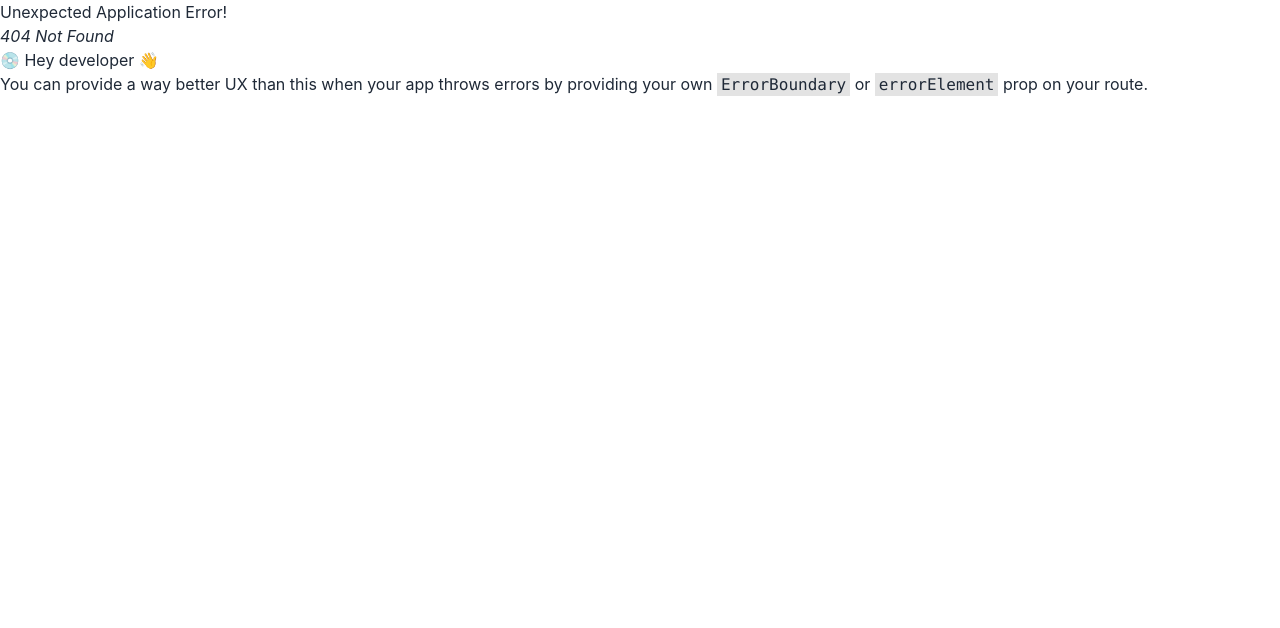
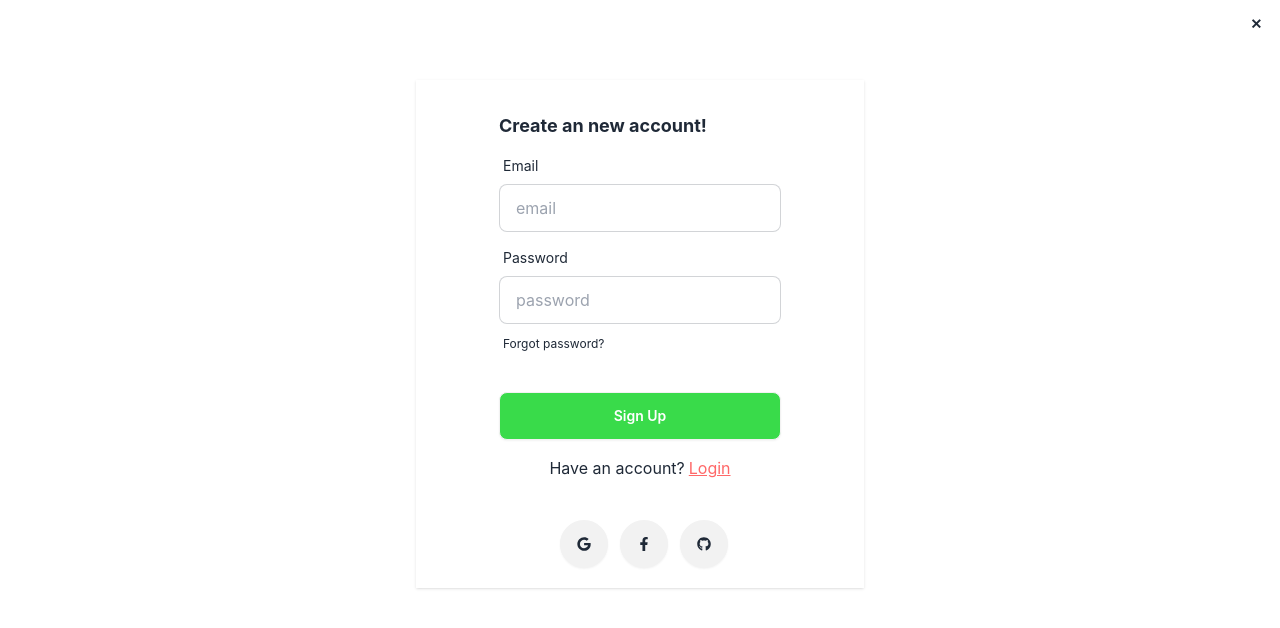
Before and after one commit to hsahu4012/food_deliveryApp, a React (Vite) app: page /signup in a window 1280 px wide. Before the commit this address had no page. Shown: the top 628 px of the page. Built offline with nearby package versions, Linux system fonts and the light colour scheme.

Commit message:
Created a Sign Up Page

```diff
--- a/src/components/Modal.jsx
+++ b/src/components/Modal.jsx
@@ -71,6 +71,14 @@ const Modal = () => {
                 Signup Now
               </Link>
             </p>
+
+            <button
+              htmlFor="my_modal_5"
+              onClick={() => document.getElementById("my_modal_5").close()}
+              className="btn btn-sm btn-circle btn-ghost absolute right-2 top-2"
+            >
+              ✕
+            </button>
           </form>
 
           {/* Social Sign In */}
--- /dev/null
+++ b/src/components/Signup.jsx
@@ -0,0 +1,103 @@
+import React from "react";
+import { Link } from "react-router-dom";
+import { FaFacebookF, FaGithub, FaGoogle } from "react-icons/fa";
+import { useForm } from "react-hook-form";
+import Modal from "./Modal";
+
+const Signup = () => {
+  const {
+    register,
+    handleSubmit,
+    formState: { errors },
+  } = useForm();
+  const onSubmit = (data) => console.log(data);
+
+  return (
+    <div className="max-w-md bg-white shadow w-full mx-auto flex items-center justify-center my-20">
+      <div className="modal-action flex flex-col justify-center mt-0 ">
+        <form
+          onSubmit={handleSubmit(onSubmit)}
+          className="card-body"
+          method="dialog"
+        >
+          <h3 className="font-bold text-lg">Create an new account!</h3>
+
+          {/* email */}
+          <div className="form-control">
+            <label className="label">
+              <span className="label-text">Email</span>
+            </label>
+            <input
+              type="email"
+              placeholder="email"
+              className="input input-bordered"
+              required
+              {...register("email")}
+            />
+          </div>
+          {/* password */}
+          <div className="form-control">
+            <label className="label">
+              <span className="label-text">Password</span>
+            </label>
+            <input
+              type="password"
+              placeholder="password"
+              className="input input-bordered"
+              required
+              {...register("password")}
+            />
+            <label className="label mt-1">
+              <a href="#" className="label-text-alt link link-hover">
+                Forgot password?
+              </a>
+            </label>
+          </div>
+
+          {/* Error Text */}
+
+          {/* Login Btn */}
+          <div className="form-control mt-6">
+            <input
+              type="submit"
+              value="Sign Up"
+              className="btn bg-green text-white"
+            />
+          </div>
+          {/* Sign Up */}
+          <p className="text-center my-2">
+            Have an account?
+            <button
+              onClick={() => document.getElementById("my_modal_5").showModal()}
+              className="underline text-red ml-1"
+            >
+              Login
+            </button>
+          </p>
+          <Link
+            to="/"
+            className="btn btn-sm btn-circle btn-ghost absolute right-2 top-2"
+          >
+            ✕
+          </Link>
+        </form>
+
+        {/* Social Sign In */}
+        <div className="text-center space-x-3 mb-5">
+          <button className="btn btn-circle hover:bg-green hover:text-white">
+            <FaGoogle />
+          </button>
+          <button className="btn btn-circle hover:bg-green hover:text-white">
+            <FaFacebookF />
+          </button>
+          <button className="btn btn-circle hover:bg-green hover:text-white">
+            <FaGithub />
+          </button>
+        </div>
+      </div>
+      <Modal />
+    </div>
+  );
+};
+
+export default Signup;
--- a/src/router/Router.jsx
+++ b/src/router/Router.jsx
@@ -2,6 +2,7 @@ import { createBrowserRouter } from "react-router-dom";
 import Main from "../layout/Main";
 import Home from "../pages/home/Home";
 import Menu from "../pages/shop/Menu";
+import Signup from "../components/Signup";
 
 const router = createBrowserRouter([
   {
@@ -18,6 +19,10 @@ const router = createBrowserRouter([
       },
     ],
   },
+  {
+    path: "/signup",
+    element: <Signup />,
+  },
 ]);
 
 export default router;
```
